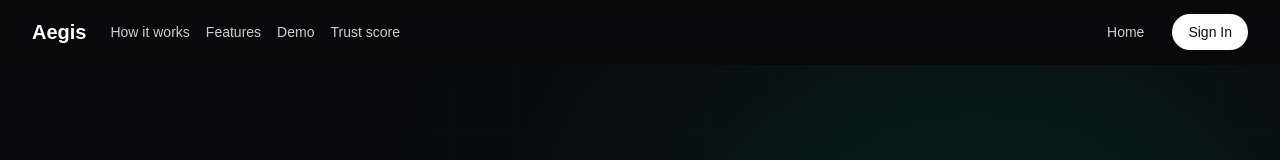
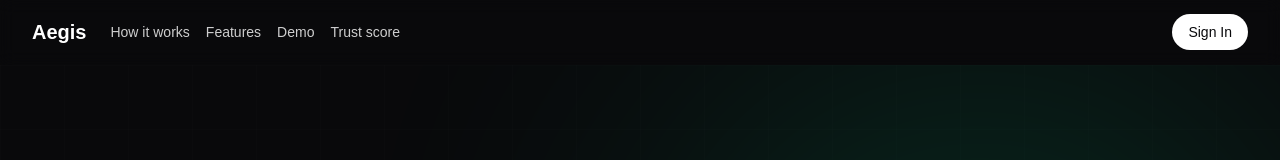
Before and after one commit to alexechoi/junction-hack, a Next.js app in the folder junction-app/: page / in a window 1280 px wide. Shown: the top 160 px of the page. Built offline with nearby package versions, Linux system fonts and the light colour scheme; no server answers.

Commit message:
remove home from logged out nav

```diff
--- a/junction-app/components/Nav.tsx
+++ b/junction-app/components/Nav.tsx
@@ -77,9 +77,6 @@ export default function Nav() {
               </>
             ) : (
               <>
-                <Link href="/" className={`${linkTheme} rounded-md px-3 py-2`}>
-                  Home
-                </Link>
                 <Link
                   href="/auth"
                   className={`${buttonTheme} rounded-full px-4 py-2 text-sm font-medium transition`}
```
